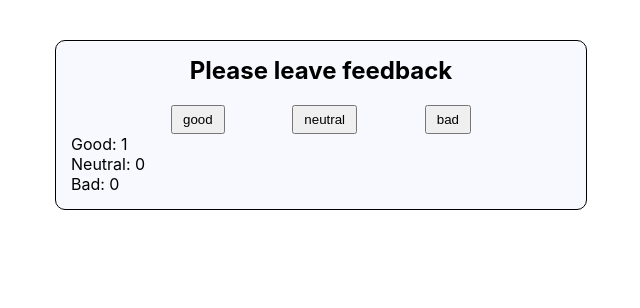
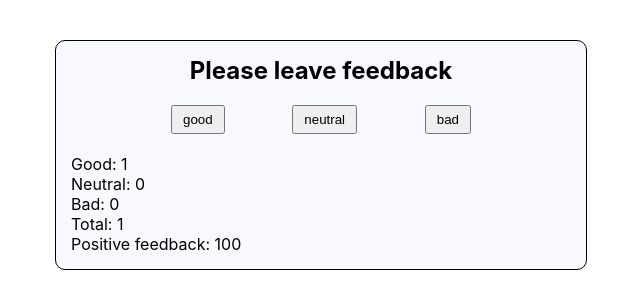
Before and after one commit to Yaroslav2023/goit-react-hw-02-feedback, a React (Create React App) app: page / in a window 1280 px wide. Both pictures are taken after a click on the button "good". Shown: the top 308 px of the page, without its empty margins (319-959 px from the left). Built offline with nearby package versions, Linux system fonts and the light colour scheme.

Commit message:
Task1-complate

```diff
--- a/src/components/FeedbackOptions/FeedbackOptions.jsx
+++ b/src/components/FeedbackOptions/FeedbackOptions.jsx
@@ -1,5 +1,6 @@
 import cl from './feedbackOptions.module.css';
 import React from 'react';
+import PropTypes from 'prop-types';
 
 const FeedbackOptions = ({ options, onLeaveFeedback }) => {
   return (
@@ -18,4 +19,9 @@ const FeedbackOptions = ({ options, onLeaveFeedback }) => {
   );
 };
 
+FeedbackOptions.propTypes = {
+  options: PropTypes.arrayOf(PropTypes.string.isRequired).isRequired,
+  onLeaveFeedback: PropTypes.func.isRequired,
+};
+
 export default FeedbackOptions;
--- a/src/components/FeedbackOptions/feedbackOptions.module.css
+++ b/src/components/FeedbackOptions/feedbackOptions.module.css
@@ -5,6 +5,7 @@
     margin-top: 20px;
     margin-right: auto;
     margin-left: auto;
+    margin-bottom: 20px;
     justify-content: space-between;
 }
 
--- /dev/null
+++ b/src/components/Notification/Notification.jsx
@@ -0,0 +1,15 @@
+import PropTypes from 'prop-types';
+
+const Notification = ({ message }) => {
+  return (
+    <div>
+      <p>{message}</p>
+    </div>
+  );
+};
+
+Notification.propTypes = {
+  message: PropTypes.string,
+};
+
+export default Notification;
--- /dev/null
+++ b/src/components/Notification/index.js
@@ -0,0 +1 @@
+export { default } from './Notification'
--- a/src/components/Section/Section.jsx
+++ b/src/components/Section/Section.jsx
@@ -1,12 +1,17 @@
 import React, { Component } from 'react';
+import PropTypes from 'prop-types';
 import cl from './section.module.css';
-import PropTypes from 'prop-types';
 import Statistics from '../Statistics';
 import FeedbackOptions from '../FeedbackOptions';
+import Notification from '../Notification';
 
 class Section extends Component {
   static defaultProps = {
     title: 'Please leave feedback',
+  };
+
+  static propTypes = {
+    title: PropTypes.string.isRequired,
   };
 
   state = {
@@ -22,7 +27,19 @@ class Section extends Component {
     }));
   };
 
+  countTotalFeedback = () => {
+    const { good, neutral, bad } = this.state;
+    return good + neutral + bad;
+  };
+
+  countPositiveFeedbackPercentage = () => {
+    const { good } = this.state;
+    const totalFeedback = this.countTotalFeedback();
+    return totalFeedback ? Math.round((good / totalFeedback) * 100) : 0;
+  };
+
   render() {
+    const countFeedback = this.countTotalFeedback();
     return (
       <section className={cl.section}>
         <h2 className={cl.title}>{this.state.title}</h2>
@@ -30,11 +47,17 @@ class Section extends Component {
           options={['good', 'neutral', 'bad']}
           onLeaveFeedback={this.onClickFeedback}
         />
-        <Statistics
-          good={this.state.good}
-          neutral={this.state.neutral}
-          bad={this.state.bad}
-        ></Statistics>
+        {countFeedback > 0 ? (
+          <Statistics
+            good={this.state.good}
+            neutral={this.state.neutral}
+            bad={this.state.bad}
+            total={this.countTotalFeedback()}
+            positivePercentage={this.countPositiveFeedbackPercentage()}
+          ></Statistics>
+        ) : (
+          <Notification message="There is no feedback yet." />
+        )}
       </section>
     );
   }
--- a/src/components/Statistics/Statistics.jsx
+++ b/src/components/Statistics/Statistics.jsx
@@ -1,13 +1,24 @@
 import cl from './statistics.module.css';
+import PropTypes from 'prop-types';
 
-const Statistics = ({ good, neutral, bad }) => {
+const Statistics = ({ good, neutral, bad, total, positivePercentage }) => {
   return (
-    <ul>
-      <li>Good: {good}</li>
-      <li>Neutral: {neutral}</li>
-      <li>Bad: {bad}</li>
-    </ul>
+    <div>
+      <p>Good: {good}</p>
+      <p>Neutral: {neutral}</p>
+      <p>Bad: {bad}</p>
+      <p>Total: {total}</p>
+      <p>Positive feedback: {positivePercentage}</p>
+    </div>
   );
 };
 
+Statistics.propTypes = {
+  good: PropTypes.number.isRequired,
+  neutral: PropTypes.number.isRequired,
+  bad: PropTypes.number.isRequired,
+  total: PropTypes.number.isRequired,
+  positivePercentage: PropTypes.number.isRequired,
+};
+
 export default Statistics;
```
